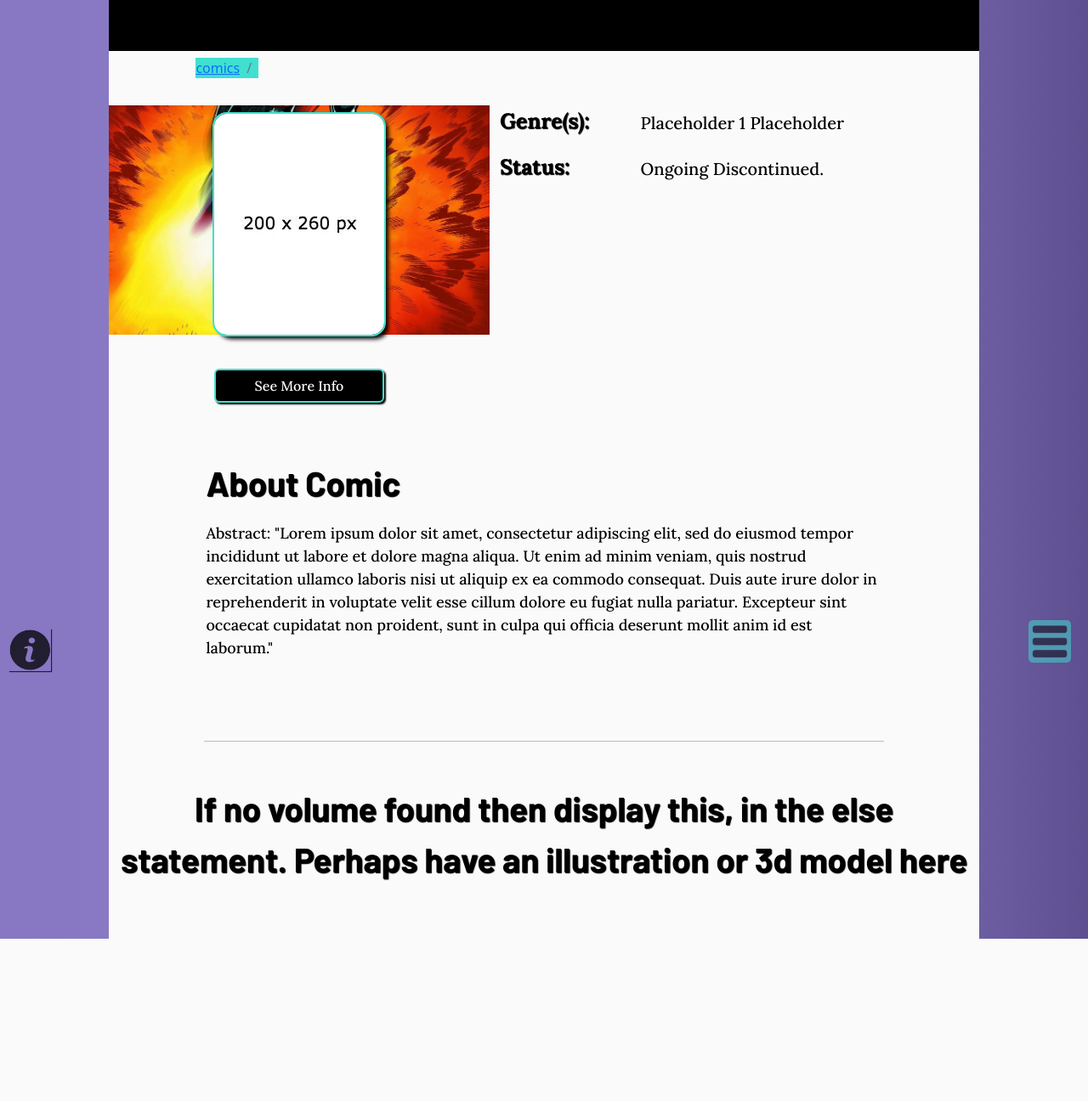
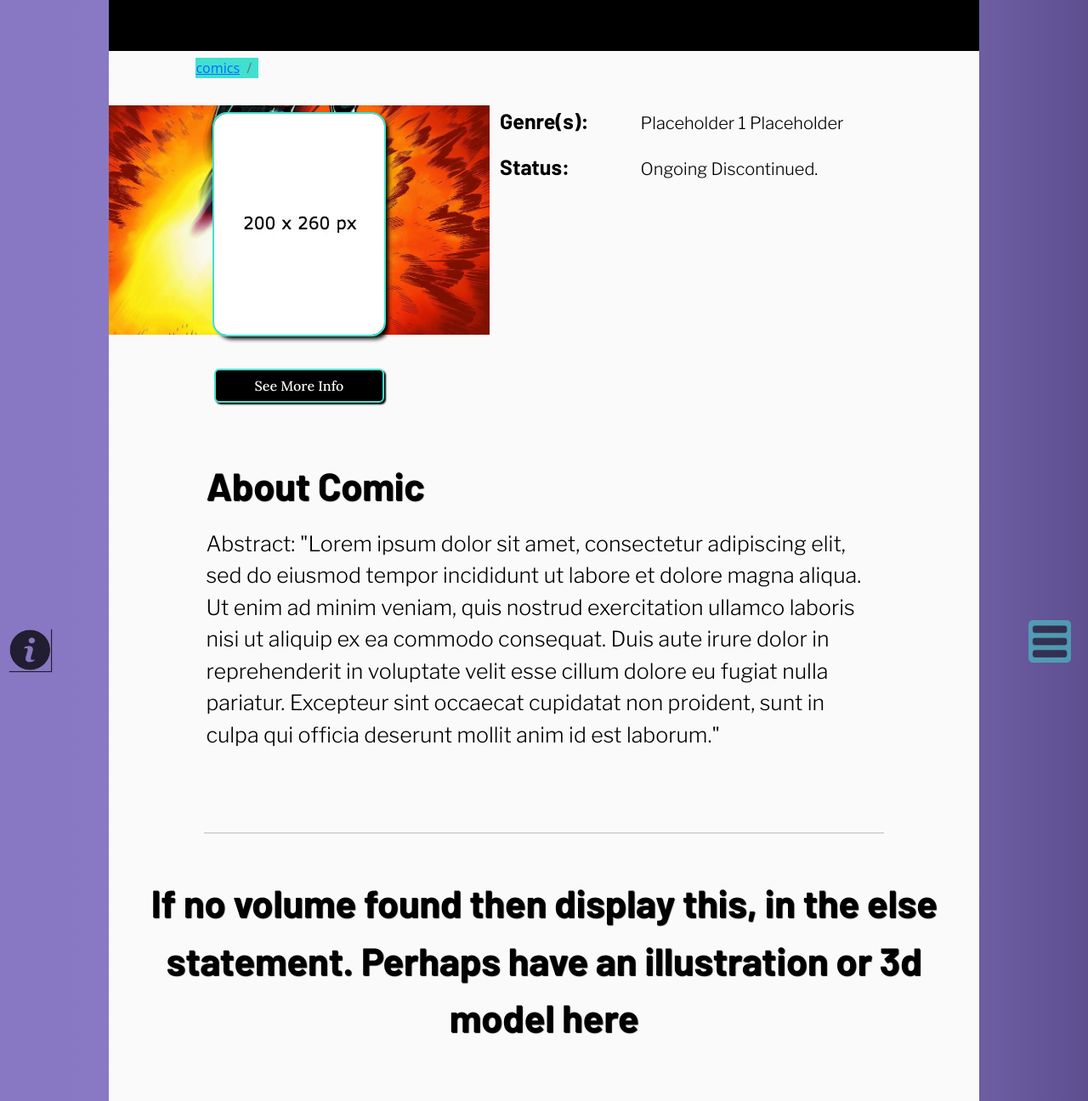
Before and after one commit to BenWL96/creative-cortex, a Django app: template cc_app/templates/cc_app/comic_detail.html in a window 1280 px wide. Shown: the whole page at 85% size. Before the commit the page ends 1105 px from the top, so only its background shows below. Run offline with Django 4.2, Linux system fonts and the light colour scheme; the template is opened without the code that fills it, so the values that code supplies are empty.

Commit message:
font on comic detail page and gallery page now consistent with the rest of the site

```diff
--- a/cc_app/static/cc_app/css/comic_detail.css
+++ b/cc_app/static/cc_app/css/comic_detail.css
@@ -46,25 +46,27 @@ p {
 
 .volume_num{
 	font-size: 20px;
-	font-weight: 500;
+    font-weight: 300;
+    color: black;
+    font-family: 'Libre Franklin', sans-serif;
 	text-align: left;
-	color: black;
-	font-family: 'Lora', serif;
+
 	padding-top: 6px;
 
 }
 
 .volume_num_head{
 	font-size: 25px;
-	font-weight: 700;
 	text-align: left;
 	color: black;
-	font-family: 'Lora', serif;
-	text-shadow: black 1px 1px 1px;
+    font-weight: 900;
+    font-family: 'Barlow', sans-serif;
+    text-shadow: #fafafa 1px 1px 1px;
 }
 
 .volume_name{
-	font-size: 40px;
+	font-size: 45px;
+	font-weight: 900;
 	color: black;
 	font-family: 'Barlow', sans-serif;
 	text-shadow: black 1px 1px 1px;
@@ -80,13 +82,14 @@ p {
 
 .volume_descr{
 	font-size: 18px;
-	font-weight: 500;
-	color: black;
-	font-family: 'Lora', serif;
+    font-weight: 300;
+    color: black;
+    font-family: 'Libre Franklin', sans-serif;
 }
 
 .comic_about_name{
-	font-size: 40px;
+	font-size: 45px;
+	font-weight: 900;
 	color: black;
 	font-family: 'Barlow', sans-serif;
 	text-shadow: black 1px 1px 1px;
@@ -94,10 +97,10 @@ p {
 }
 
 .comic_about_descr{
-	font-size: 18px;
-	font-weight: 500;
-	color: black;
-	font-family: 'Lora', serif;
+	font-size: 25px;
+    font-weight: 300;
+    color: black;
+    font-family: 'Libre Franklin', sans-serif;
 	text-align: left;
 }
 
```
Also changed, not shown: cc_app/static/cc_app/css/gallery.css (+6 -4 lines).
